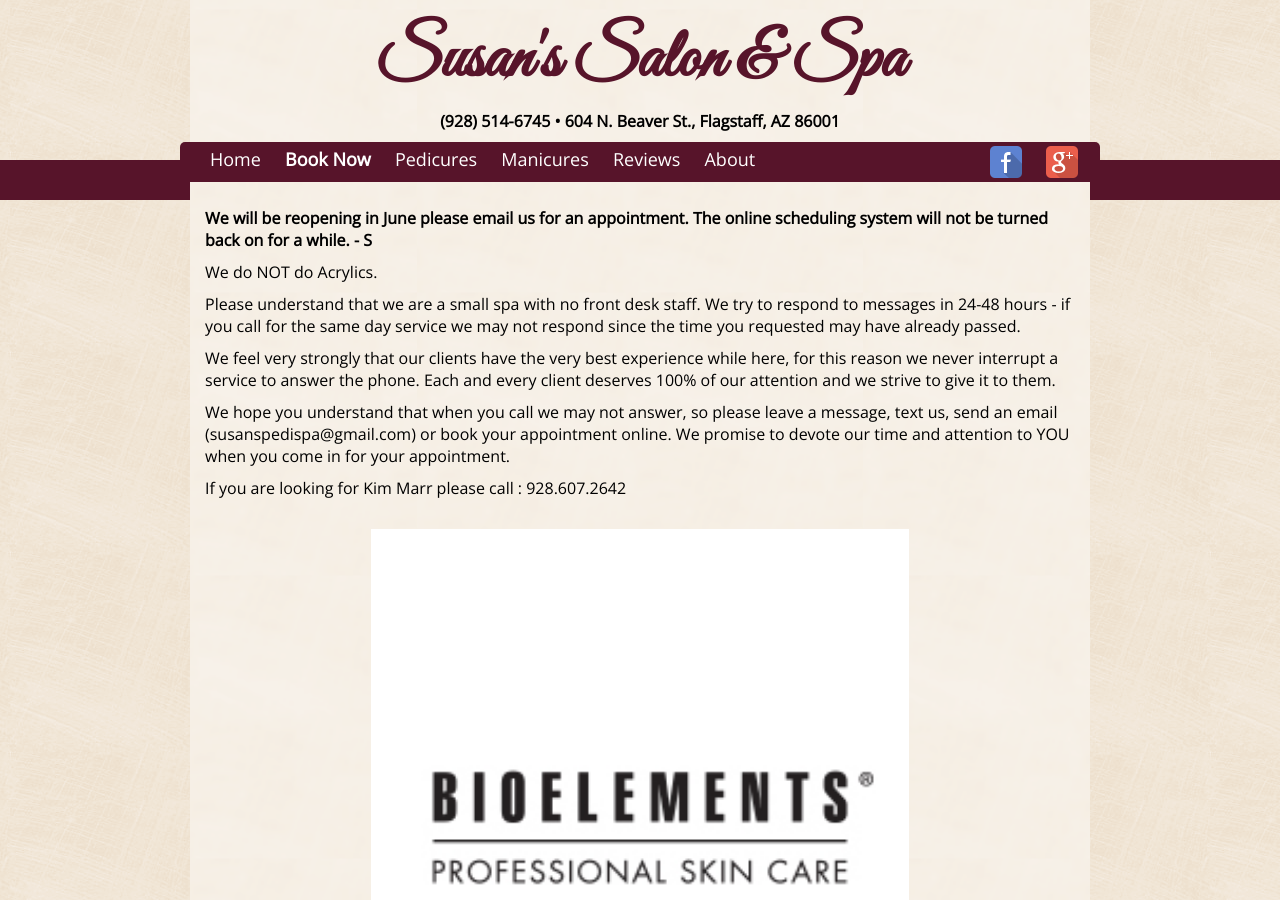
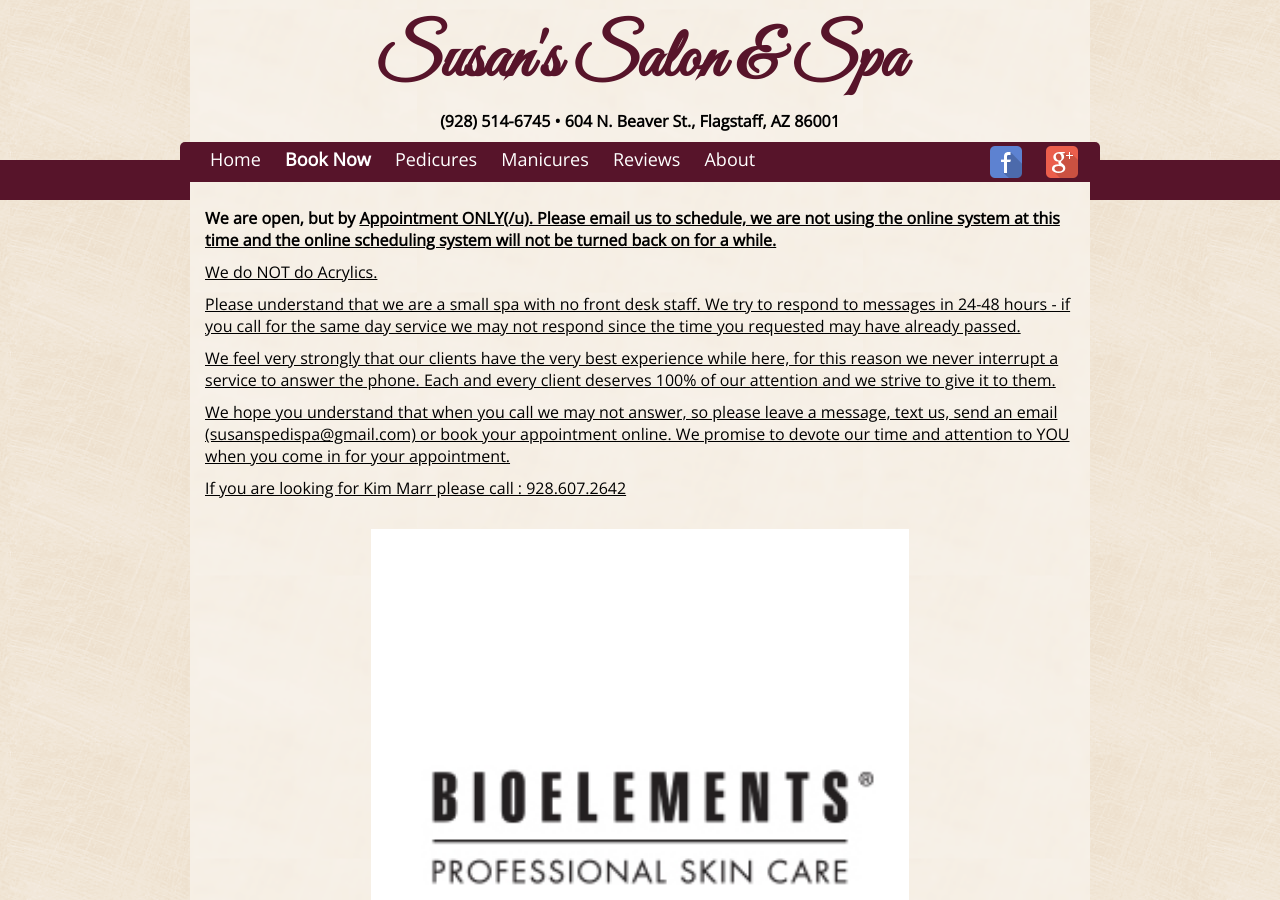
Before and after one commit to susanspedispa/susanspedispa.github.io, a Jekyll site: the page built from index.html, in a window 1280 px wide and 900 px high. Built offline with Jekyll 4.4.1, drawn with Linux system fonts in a browser that asks for light colours.

Commit message:
Update intro.html

```diff
--- a/_includes/intro.html
+++ b/_includes/intro.html
@@ -1 +1 @@
-<p><b> We will be reopening in June please email us for an appointment. The online scheduling system will not be turned back on for a while. - S</b></br><p>We do NOT do Acrylics. <p>Please understand that we are a small spa with no front desk staff. We try to respond to messages in 24-48 hours - if you call for the same day service we may not respond since the time you requested may have already passed. <p>We feel very strongly that our clients have the very best experience while here, for this reason we never interrupt a service to answer the phone. Each and every client deserves 100% of our attention and we strive to give it to them. <p>We hope you understand that when you call we may not answer, so please leave a message, text us, send an email (susanspedispa@gmail.com) or book your appointment online. We promise to devote our time and attention to YOU when you come in for your appointment.</i></p> If you are looking for Kim Marr please call : 928.607.2642
+<p><b> We are open, but by <u>Appointment ONLY(/u). Please email us to schedule, we are not using the online system at this time and the online scheduling system will not be turned back on for a while. </b></br><p>We do NOT do Acrylics. <p>Please understand that we are a small spa with no front desk staff. We try to respond to messages in 24-48 hours - if you call for the same day service we may not respond since the time you requested may have already passed. <p>We feel very strongly that our clients have the very best experience while here, for this reason we never interrupt a service to answer the phone. Each and every client deserves 100% of our attention and we strive to give it to them. <p>We hope you understand that when you call we may not answer, so please leave a message, text us, send an email (susanspedispa@gmail.com) or book your appointment online. We promise to devote our time and attention to YOU when you come in for your appointment.</i></p> If you are looking for Kim Marr please call : 928.607.2642
```
